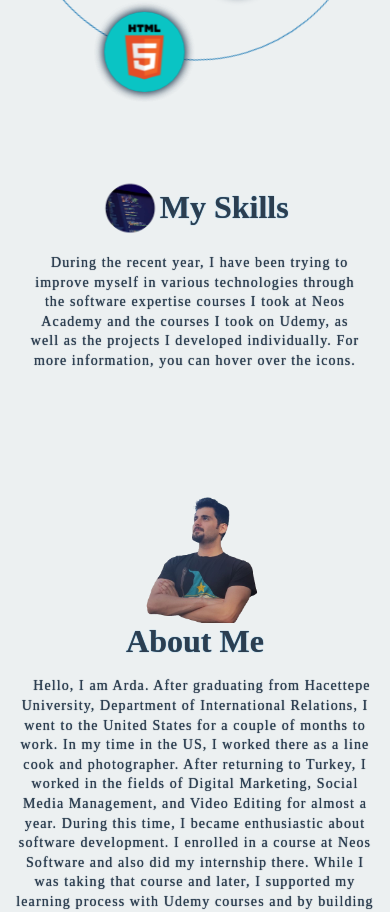
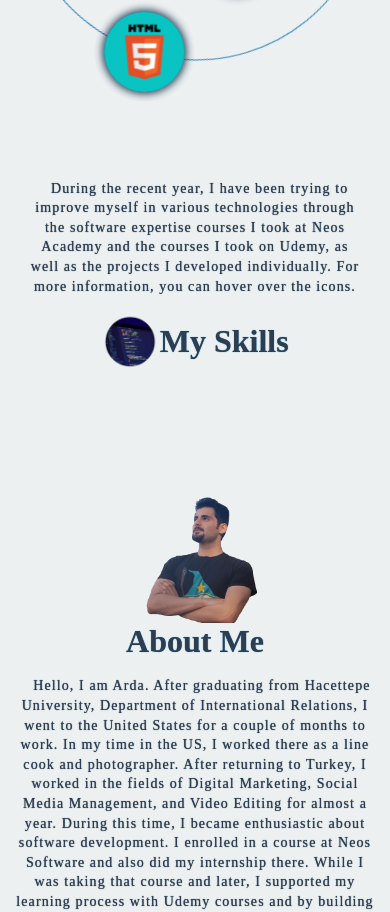
Before and after one commit to ardsen/ardsen.github.io, a React (Create React App) app: page / in a window 390 px wide. Shown: the part 1300-2212 px from the top of the page. Built offline with nearby package versions, Linux system fonts and the light colour scheme; a web font is replaced by a local one.

Commit message:
mobile responsive v6

```diff
--- a/src/App.css
+++ b/src/App.css
@@ -1057,6 +1057,7 @@ main {
     align-items: center;
     justify-content: center;
     margin-top: 50px;
+    flex-direction: column-reverse;
   }
   .skill-info-bottom {
     height: auto;
```
